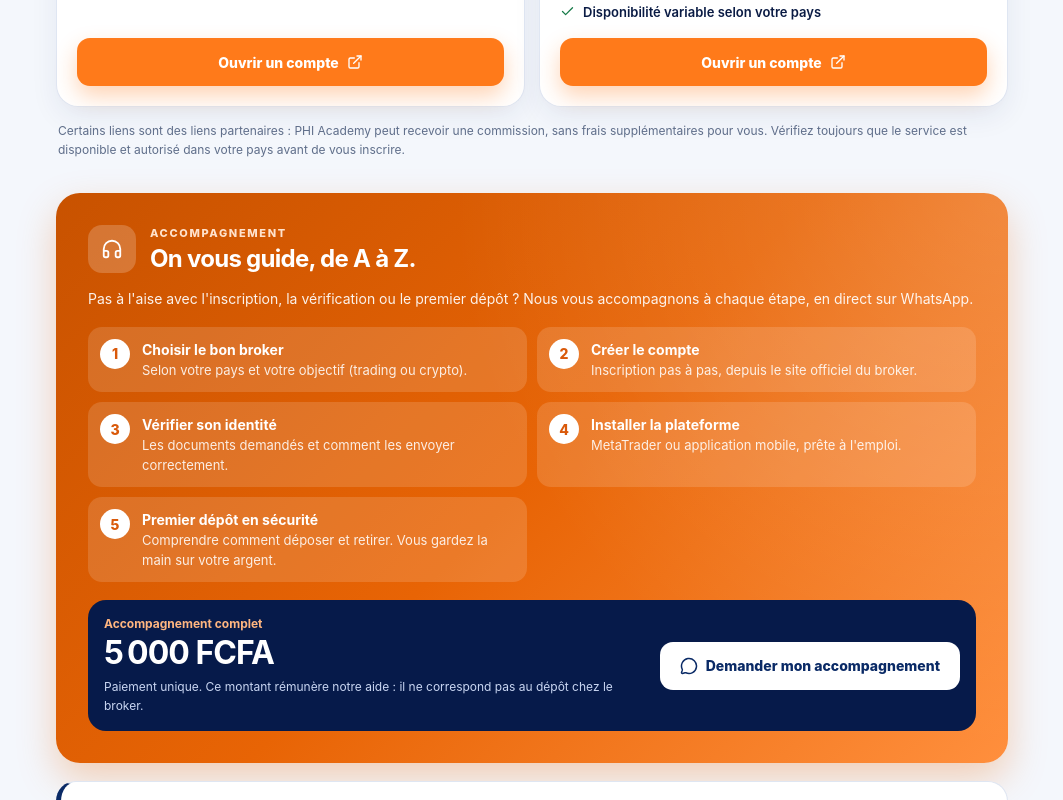
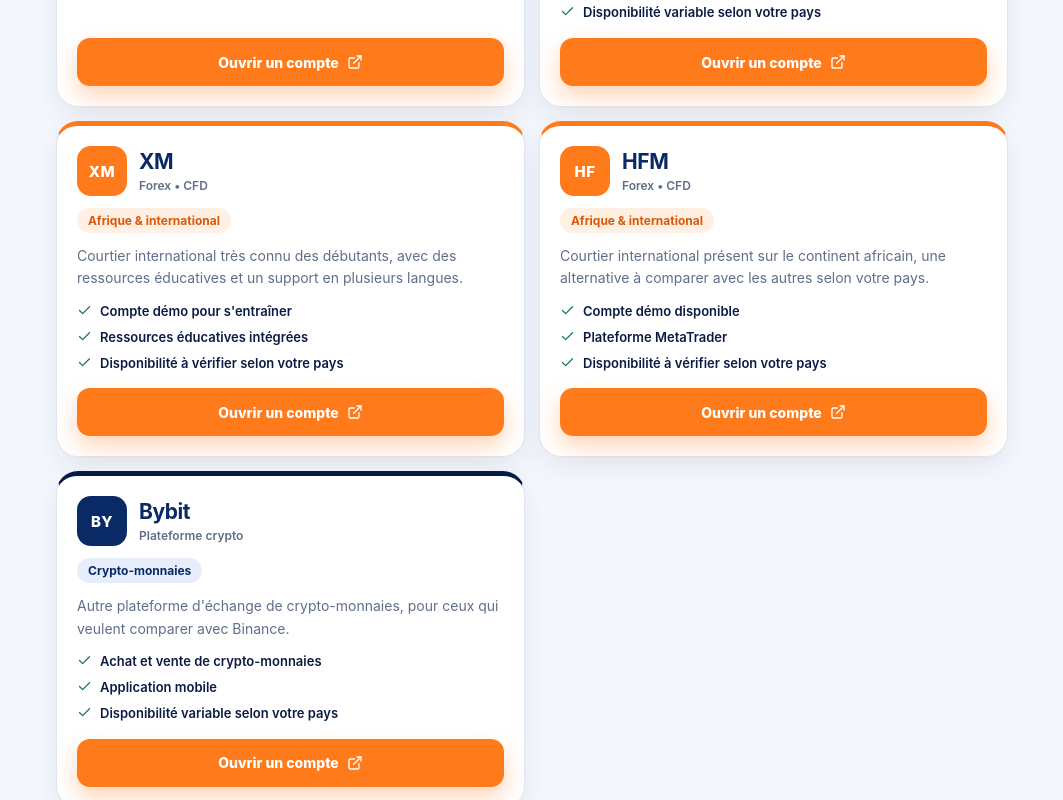
Before and after one commit to PHI-Agencies/Phiacademy, a React (Vite) app: page /broker in a window 1280 px wide. Shown: the part 1260-2060 px from the top of the page, without its empty margins (108-1171 px from the left). Built offline with nearby package versions, Linux system fonts and the light colour scheme.

Commit message:
Update brokersData.js

```diff
--- a/src/data/brokersData.js
+++ b/src/data/brokersData.js
@@ -1,12 +1,6 @@
-/*
- * Brokers recommandés par PHI Academy.
- *
- * ► Pour activer vos codes partenaires : collez votre lien partenaire dans
- *   `partnerUrl` de chaque broker. Tant qu'il est vide, le bouton ouvre le
- *   site officiel (sans code partenaire).
- */
 
-export const SUPPORT_WHATSAPP = "22656918108";
+
+export const SUPPORT_WHATSAPP = "22603031400";
 
 export const ACCOMPANIMENT_PRICE = 5000; // FCFA
 
@@ -32,6 +26,8 @@ export const BROKERS = [
       "Fonctionne avec MetaTrader 4 et 5",
       "Moyens de dépôt locaux selon votre pays",
     ],
+    domain: "exness.com",
+    logo: "/brokers/exness.png",
     officialUrl: "https://www.exness.com",
     partnerUrl: "",
   },
@@ -49,6 +45,8 @@ export const BROKERS = [
       "Compte démo pour tester sans risque",
       "Plateforme MetaTrader",
     ],
+    domain: "weltrade.com",
+    logo: "/brokers/weltrade.png",
     officialUrl: "https://www.weltrade.com",
     partnerUrl: "",
   },
@@ -66,6 +64,8 @@ export const BROKERS = [
       "Plateforme et support en français",
       "Principalement pour les résidents d'Europe",
     ],
+    domain: "ig.com",
+    logo: "/brokers/ig.png",
     officialUrl: "https://www.ig.com/fr",
     partnerUrl: "",
   },
@@ -83,7 +83,66 @@ export const BROKERS = [
       "Application mobile",
       "Disponibilité variable selon votre pays",
     ],
+    domain: "binance.com",
+    logo: "/brokers/binance.png",
     officialUrl: "https://www.binance.com",
     partnerUrl: "",
   },
+  {
+    id: "xm",
+    name: "XM",
+    initials: "XM",
+    region: "africa",
+    regionLabel: "Afrique & international",
+    type: "Forex • CFD",
+    summary:
+      "Courtier international très connu des débutants, avec des ressources éducatives et un support en plusieurs langues.",
+    points: [
+      "Compte démo pour s'entraîner",
+      "Ressources éducatives intégrées",
+      "Disponibilité à vérifier selon votre pays",
+    ],
+    domain: "xm.com",
+    logo: "/brokers/xm.png",
+    officialUrl: "https://www.xm.com",
+    partnerUrl: "",
+  },
+  {
+    id: "hfm",
+    name: "HFM",
+    initials: "HF",
+    region: "africa",
+    regionLabel: "Afrique & international",
+    type: "Forex • CFD",
+    summary:
+      "Courtier international présent sur le continent africain, une alternative à comparer avec les autres selon votre pays.",
+    points: [
+      "Compte démo disponible",
+      "Plateforme MetaTrader",
+      "Disponibilité à vérifier selon votre pays",
+    ],
+    domain: "hfm.com",
+    logo: "/brokers/hfm.png",
+    officialUrl: "https://www.hfm.com",
+    partnerUrl: "",
+  },
+  {
+    id: "bybit",
+    name: "Bybit",
+    initials: "BY",
+    region: "crypto",
+    regionLabel: "Crypto-monnaies",
+    type: "Plateforme crypto",
+    summary:
+      "Autre plateforme d'échange de crypto-monnaies, pour ceux qui veulent comparer avec Binance.",
+    points: [
+      "Achat et vente de crypto-monnaies",
+      "Application mobile",
+      "Disponibilité variable selon votre pays",
+    ],
+    domain: "bybit.com",
+    logo: "/brokers/bybit.png",
+    officialUrl: "https://www.bybit.com",
+    partnerUrl: "",
+  },
 ];
```
